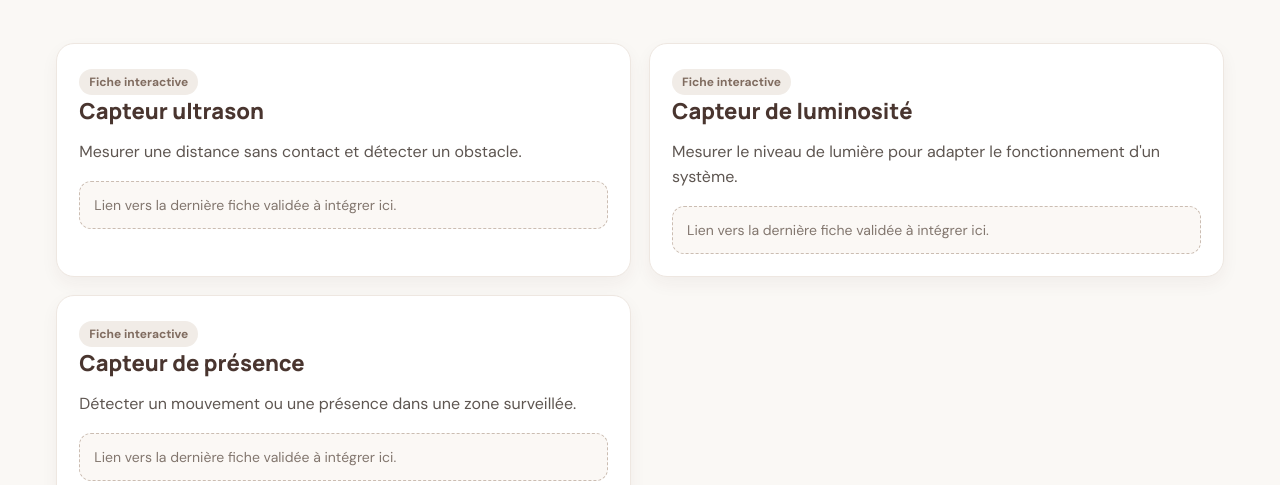
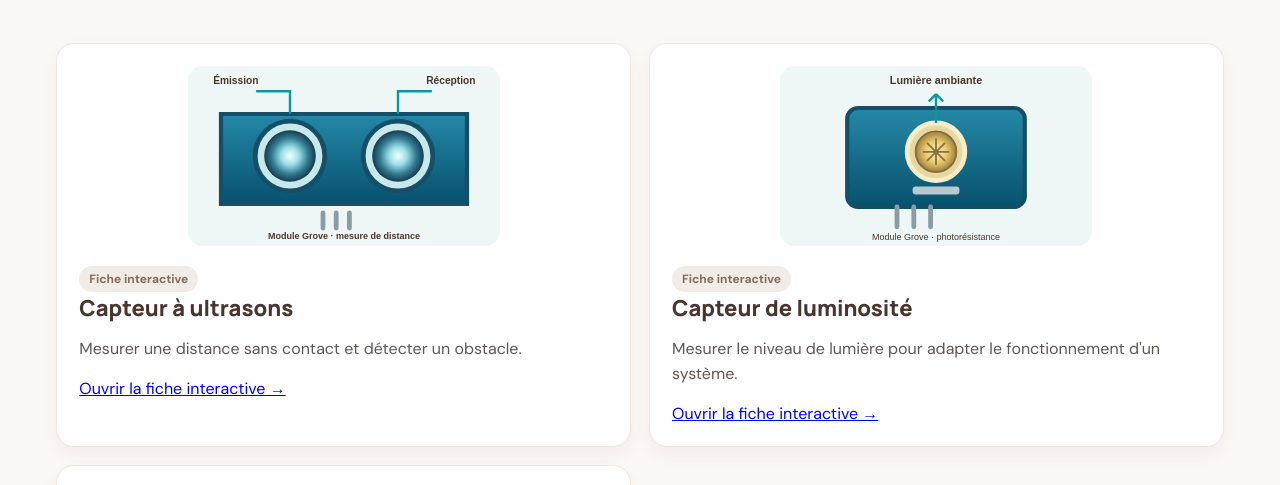
Before and after one commit to MZV2026/Site-internet, a plain HTML site: page systemes-intelligents/capteurs/index.html in a window 1280 px wide. Shown: the part 304-789 px from the top of the page. Drawn offline with Linux system fonts and the light colour scheme.

Commit message:
Relie les fiches capteurs validées et ajoute les illustrations SVG

```diff
--- a/systemes-intelligents/capteurs/index.html
+++ b/systemes-intelligents/capteurs/index.html
@@ -32,7 +32,7 @@ table{width:100%;border-collapse:collapse;margin:12px 0;font-size:14px}th,td{pad
 <main>
 <section class="page-intro"><p class="breadcrumb"><a href="../../">Accueil</a> / <a href="../">Objets connectés</a> / Capteurs</p><h1>Capteurs</h1><p>Découvrir comment un système acquiert des informations sur son environnement.</p></section>
 <section class="content-grid">
-<article class="panel"><span class="tag">Fiche interactive</span><h2>Capteur ultrason</h2><p>Mesurer une distance sans contact et détecter un obstacle.</p><div class="placeholder">Lien vers la dernière fiche validée à intégrer ici.</div></article><article class="panel"><span class="tag">Fiche interactive</span><h2>Capteur de luminosité</h2><p>Mesurer le niveau de lumière pour adapter le fonctionnement d'un système.</p><div class="placeholder">Lien vers la dernière fiche validée à intégrer ici.</div></article><article class="panel"><span class="tag">Fiche interactive</span><h2>Capteur de présence</h2><p>Détecter un mouvement ou une présence dans une zone surveillée.</p><div class="placeholder">Lien vers la dernière fiche validée à intégrer ici.</div></article>
+<article class="panel"><img src="images/grove-ultrasonic.svg" alt="Illustration originale du capteur Grove à ultrasons" style="width:100%;max-height:180px;object-fit:contain;margin:0 0 12px"><span class="tag">Fiche interactive</span><h2>Capteur à ultrasons</h2><p>Mesurer une distance sans contact et détecter un obstacle.</p><a class="open" href="capteur_ultrasons_cycle4_v27.html">Ouvrir la fiche interactive →</a></article><article class="panel"><img src="images/grove-light.svg" alt="Illustration originale du capteur Grove de luminosité" style="width:100%;max-height:180px;object-fit:contain;margin:0 0 12px"><span class="tag">Fiche interactive</span><h2>Capteur de luminosité</h2><p>Mesurer le niveau de lumière pour adapter le fonctionnement d'un système.</p><a class="open" href="capteur_luminosite_cycle4_connecte_v11.html">Ouvrir la fiche interactive →</a></article><article class="panel"><img src="images/grove-pir.svg" alt="Illustration originale du capteur Grove de présence PIR" style="width:100%;max-height:180px;object-fit:contain;margin:0 0 12px"><span class="tag">Fiche interactive</span><h2>Capteur de présence PIR</h2><p>Détecter un mouvement grâce aux variations du rayonnement infrarouge.</p><a class="open" href="capteur_presence_PIR_cycle4_v6.html">Ouvrir la fiche interactive →</a></article>
 </section><section class="panel"><h2>Qu'est-ce qu'un capteur ?</h2><p>Un capteur est un composant qui détecte une grandeur physique ou un événement dans son environnement et la transforme en une information exploitable par un système technique.</p><h3>Quelques grandeurs mesurées</h3><p><span class="tag">Distance</span><span class="tag">Luminosité</span><span class="tag">Température</span><span class="tag">Humidité</span><span class="tag">Mouvement</span><span class="tag">Pression</span></p><div class="callout"><strong>Question à se poser :</strong> quelle information le système doit-il acquérir pour répondre au besoin ?</div></section>
 </main>
 <footer class="site-footer"><div class="wrap">VAUBAN · Espace Technologie — Ressources pédagogiques de technologie</div></footer>
```
